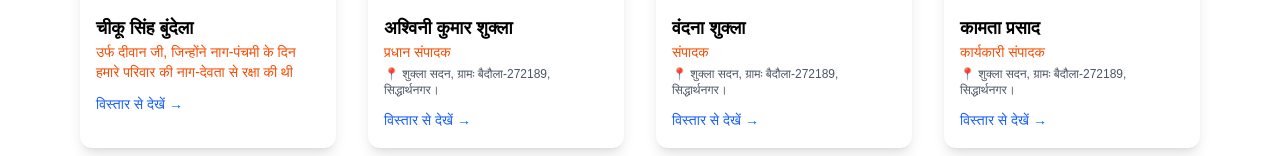
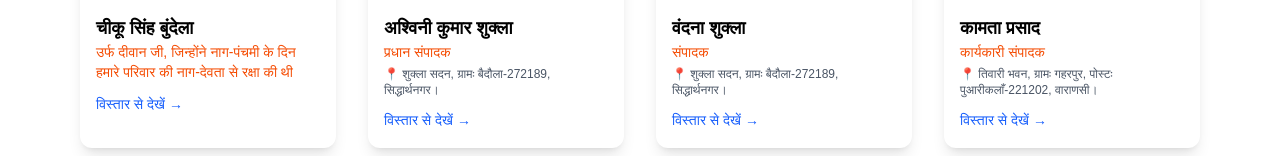
Before and after one commit to kp1153/hamaramorcha, a Next.js app: page /team in a window 1280 px wide. Shown: the part 602-758 px from the top of the page. Built offline with nearby package versions, Linux system fonts and the light colour scheme.

Commit message:
force deploy

```diff
--- a/app/team/[slug]/page.js
+++ b/app/team/[slug]/page.js
@@ -35,7 +35,7 @@ const teamMembers = [
     name: "कामता प्रसाद",
     role: "कार्यकारी संपादक",
     photo: "/images/4.jpg",
-    address: "शुक्ला सदन, ग्रामः बैदौला-272189, सिद्धार्थनगर।",
+    address: "तिवारी भवन, ग्रामः गहरपुर, पोस्टः पुआरीकलाँ-221202, वाराणसी।",
     phone: "9996865069",
     email: "hamaramorcha1153@gmail.com",
     slug: "kamta-prasad",
@@ -45,6 +45,7 @@ const teamMembers = [
     name: "सुमन तिवारी",
     role: "प्रबंध निदेशक",
     photo: "/images/5.jpg",
+    address: "तिवारी भवन, ग्रामः गहरपुर, पोस्टः पुआरीकलाँ-221202, वाराणसी।",
     slug: "suman-tiwari",
   },
   {
--- a/app/team/page.js
+++ b/app/team/page.js
@@ -34,7 +34,7 @@ const teamMembers = [
     name: "कामता प्रसाद",
     role: "कार्यकारी संपादक",
     photo: "/images/4.jpg",
-    address: "शुक्ला सदन, ग्रामः बैदौला-272189, सिद्धार्थनगर।",
+    address: "तिवारी भवन, ग्रामः गहरपुर, पोस्टः पुआरीकलाँ-221202, वाराणसी।",
     phone: "9996865069",
     email: "hamaramorcha1153@gmail.com",
     slug: "kamta-prasad",
@@ -44,6 +44,7 @@ const teamMembers = [
     name: "सुमन तिवारी",
     role: "प्रबंध निदेशक",
     photo: "/images/5.jpg",
+     address: "तिवारी भवन, ग्रामः गहरपुर, पोस्टः पुआरीकलाँ-221202, वाराणसी।",
     slug: "suman-tiwari",
   },
   {
```
